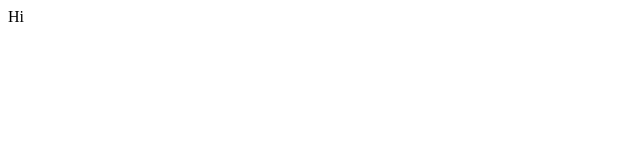
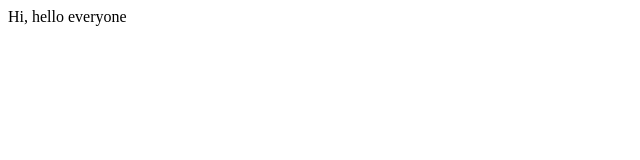
Before and after one commit to bachh2/bachh2.github.io, a plain HTML site: page lesson3/lesson3.html in a window 1280 px wide. Shown: the whole page, without its empty margins (0-640 px from the left). Drawn offline with Linux system fonts and the light colour scheme.

Commit message:
3rd time the charm

```diff
--- a/lesson3/lesson3.html
+++ b/lesson3/lesson3.html
@@ -7,6 +7,6 @@
     <title>Document</title>
 </head>
 <body>
-    Hi
+    Hi, hello everyone
 </body>
 </html>
```
